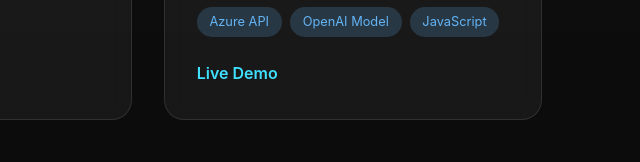
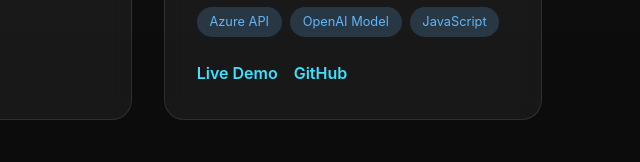
Before and after one commit to StevenLiu1201/portfolio, a plain HTML site: page index.html in a window 1280 px wide. Shown: the part 2718-2880 px from the top of the page, 287-927 px from the left. Drawn offline with Linux system fonts and the light colour scheme.

Commit message:
active github link for ai chat

```diff
--- a/index.html
+++ b/index.html
@@ -199,7 +199,7 @@
               </div>
               <div class="project-links">
                 <a target="_blank" href="https://azure-ai-chat.vercel.app/">Live Demo</a>
-                <!-- <a href="#">GitHub</a> -->
+                <a target="_blank" href="https://github.com/StevenLiu1201/azure-ai-chat">GitHub</a>
               </div>
             </div>
 
```
